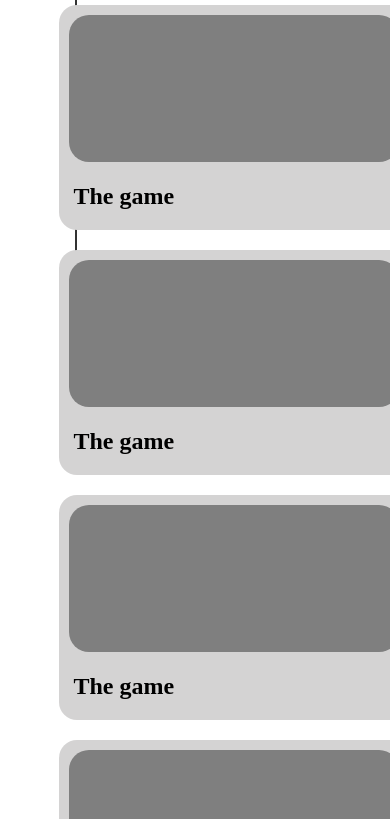
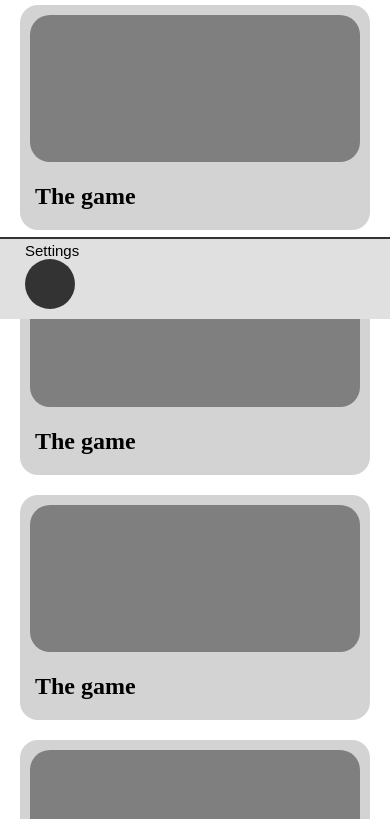
Before and after one commit to 2Karton2/css-animation-cards, a plain HTML site: page index.html in a window 390 px wide. Shown: the part 525-1344 px from the top of the page. Drawn offline with Linux system fonts and the light colour scheme.

Commit message:
feat: add media queries for mobile devices

```diff
--- a/styles.css
+++ b/styles.css
@@ -27,6 +27,8 @@ body {
     gap: 20px;
     border-bottom: 2px solid #333;
 }
+
+
 
 .card {
     height: 300px;
@@ -62,6 +64,10 @@ body {
         opacity: 1;
         transform: translateY(10px);
         width: 125px;
+    }
+    80% {
+        opacity: 1;
+        transform: translateY(-0.5px);
     }
     100% {
         opacity: 1;
@@ -245,13 +251,13 @@ font-size: 20px;
     justify-content: flex-start;
     align-items: center;
     border-right: 2px solid #333;
+    z-index: 100;
     background-color: white;
 }
 
 .settings {
     height: 82px;
     margin-top: 20px;
-    border-radius: 7px;
 }
 
 .settings-button {
@@ -282,3 +288,38 @@ font-size: 20px;
     top: 55px;
     left: 0px;
 }
+
+@media (max-width: 700px) {
+    .container-aside {
+        top: auto;
+        bottom: 0px;
+        left: 0px;
+        width: 100vw;
+        min-width: 100vw;
+        height: 80px;
+        min-height: 80px;
+        flex-direction: row;
+        border-right: none;
+        border-top: 2px solid #333;
+        background-color: #e0e0e0;
+    }
+    .container-main {
+        margin-left: 0px;
+    }
+    .settings {
+        margin-top: 10px;
+        height: auto;
+        margin-left: 20px;
+    }
+    .settings-button {
+        height: 50px;
+        width: 50px;
+    }
+    .settings-button::after {
+        top: auto;
+        bottom: 50px;
+    }
+    .grid {
+        grid-template-columns: repeat(auto-fit, minmax(250px, 1fr));
+    }
+}
```
Also changed, not shown: index.html (+2 -0 lines), 1 other file.
